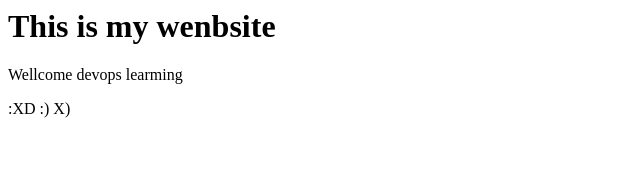
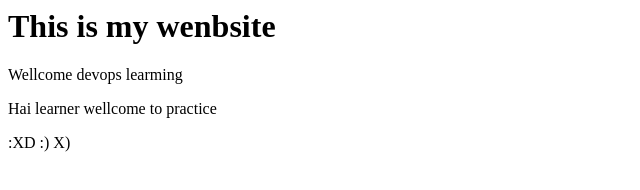
Before and after one commit to userprshnt/devopsproject, a plain HTML site: page index.html in a window 1280 px wide. Shown: the whole page, without its empty margins (0-640 px from the left). Drawn offline with Linux system fonts and the light colour scheme.

Commit message:
second time changing

```diff
--- a/index.html
+++ b/index.html
@@ -2,5 +2,6 @@
 <title> This is my devops practice website.</title>
 <h1> This is my wenbsite</h1>
 <p> Wellcome devops learming</p>
+<p> Hai learner wellcome to practice</p>
 <p> :XD :) X)</p>
 </html>
```
